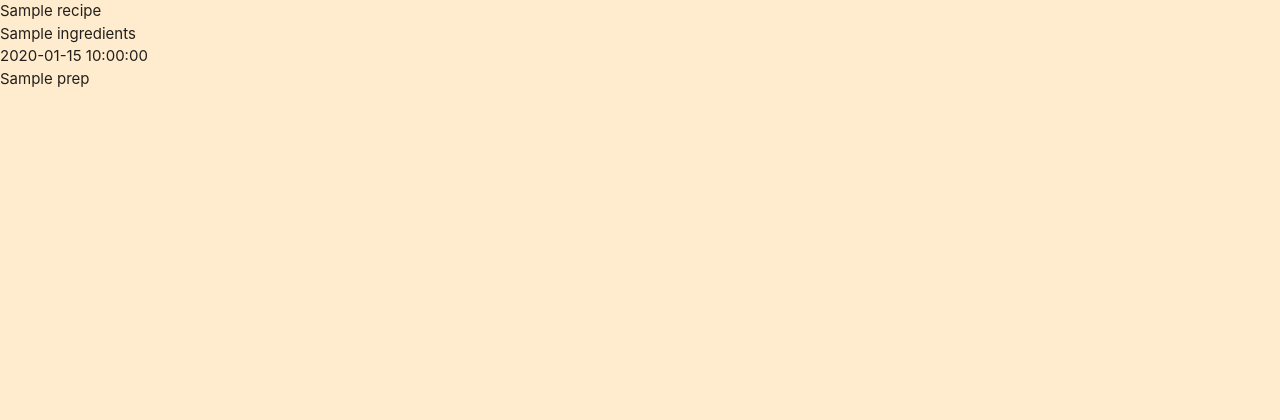
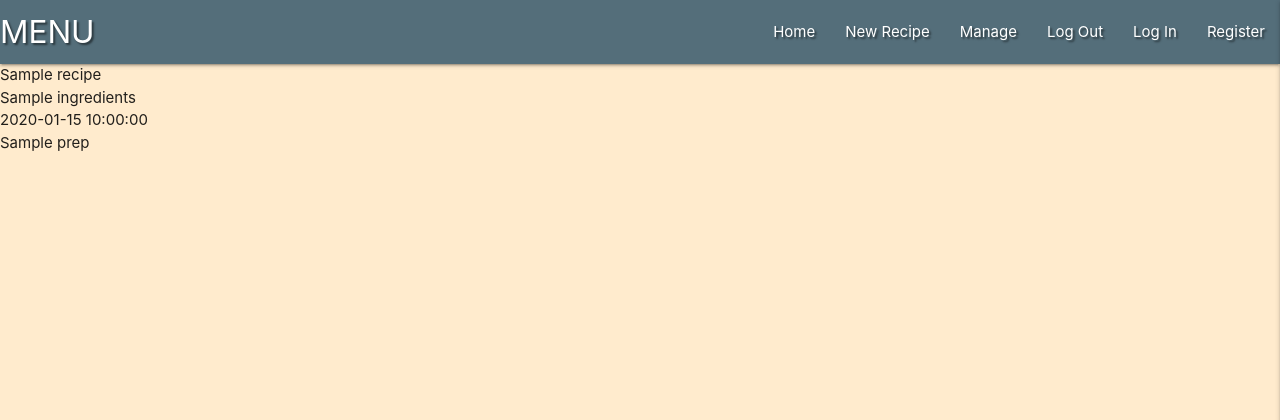
Before and after one commit to Code-Institute-Submissions/alex-1134-recipes_MayResub, a Flask app: page / in a window 1280 px wide. Shown: the top 420 px of the page. Run offline with Flask 2, Linux system fonts and the light colour scheme; a database or web service that is not in the repository returns one stand-in record (values such as "Sample title"); some libraries are stand-ins or nearby versions.

Commit message:
Add Materialize Navbar / Sidenav

```diff
--- a/static/css/style.css
+++ b/static/css/style.css
@@ -1,3 +1,7 @@
 body {
     background-color: blanchedalmond;
 }
+
+.text-shadow {
+    text-shadow: 2px 2px 2px rgba(0, 0, 0, 0.5);
+}
--- a/static/js/script.js
+++ b/static/js/script.js
@@ -0,0 +1,3 @@
+$(document).ready(function(){
+    $('.sidenav').sidenav({edge: "right"});
+  });
--- a/templates/base.html
+++ b/templates/base.html
@@ -11,9 +11,39 @@
     <link rel="stylesheet" href="{{ url_for('static', filename='css/style.css') }}" type="text/css">
     {% block styles %}
     {% endblock %}
-    <title>Document</title>
+    <title>CookBook</title>
 </head>
 <body>
+
+    <header>
+        <!-- top navbar -->
+        <nav class="nav-extended text-shadow #546e7a blue-grey darken-1">
+            <div class="nav-wrapper">
+              <a href="#!" class="brand-logo">MENU</a>
+              <a href="#" data-target="mobile-demo" class="sidenav-trigger right"><i class="fas fa-bars"></i></a>
+              <ul class="right hide-on-med-and-down">
+                    <li><a href="{{ url_for('get_recipes') }}">Home</a></li>
+					<li><a href="#">New Recipe</a></li>
+					<li><a href="#">Manage</a></li>
+					<li><a href="#">Log Out</a></li>
+                    <li><a href="#">Log In</a></li>
+					<li><a href="#">Register</a></li>
+
+              </ul>
+            </div>
+          </nav>
+
+          <!-- mobile side navbar-->
+                    <ul class="sidenav" id="mobile-demo">
+                <li><h4 class="center-align light-grey-text text-darken 4">Task Manager</h4></li>
+                <li><a href="{{ url_for('get_recipes') }}">Home</a></li>
+				<li><a href="#">New Recipe</a></li>
+				<li><a href="#">Manage</a></li>
+				<li><a href="#">Log Out</a></li>
+                <li><a href="#">Log In</a></li>
+				<li><a href="#">Register</a></li>
+          </ul>
+    </header>
 
     {% block content %}
     {% endblock %}
```
